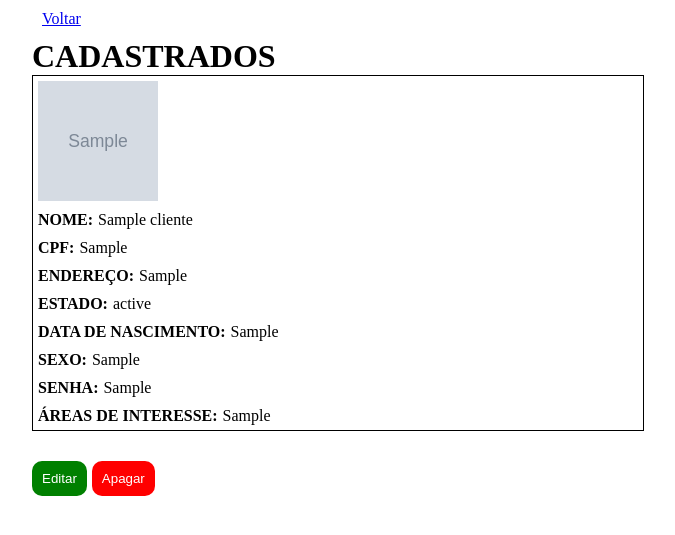
After one commit to ivaraujosenai/cadastro, a PHP site: page /listar.php in a window 1280 px wide. The commit adds this page. Shown: the top 535 px of the page, without its empty margins (308-983 px from the left). Run offline with PHP 8.4, Linux system fonts and the light colour scheme; tables that the repository leaves empty or names only in its code hold one stand-in row (values such as "Sample post"); grey boxes marked "Sample" are stand-in pictures.

Commit message:
Add pages Listar and Apagar
Foi criado a pagina de listar
e a função de apagar os registros

```diff
--- a/cadastro.php
+++ b/cadastro.php
@@ -83,7 +83,7 @@ if(isset($_POST['nome'])){
         else{
             echo ("CPF inválido!");
         }
-        //echo "<img height=120 width=120 src='imagens/$nome_foto'>";
+        //echo "";
     }
 
 }
--- a/index.php
+++ b/index.php
@@ -11,6 +11,7 @@
     <main>
         <nav>
             <a href="cadastrar.php">Add New</a>
+            <a href="listar.php">Listar</a>
         </nav>
         <h1>LOGIN</h1>
         <section>
--- /dev/null
+++ b/listar.css
@@ -0,0 +1,78 @@
+*{
+    margin: 0;
+    padding: 0;
+}
+body{
+    display: flex;
+    justify-content: center;
+    align-items: center;
+    width: 100%;
+}
+
+main{
+    display: flex;
+    flex-direction: column;
+    width: 100%;
+    max-width: 600px;
+}
+
+section{
+    display: flex;
+    flex-direction: column;
+    width: 100%;
+}
+
+nav{
+    display: flex;
+    width: 100%;
+    padding: 10px;
+}
+
+#lista{
+    display: flex;
+    flex-direction: column;
+    align-items: start;
+    gap: 30px;
+}
+
+.container-lista{
+    display: flex;
+    flex-direction: column;
+    align-items: start;
+    width: 100%;
+    border: 1px solid black;
+    gap: 10px;
+    padding: 5px;
+}
+
+.campos{
+    display: flex;
+    flex-direction: row;
+    gap: 5px;
+}
+
+.campos p{
+    font-weight: bold;
+}
+
+#container-btn-lista{
+    display: flex;
+    flex-direction: row;
+    gap: 5px;
+}
+
+button{
+    padding: 10px;
+    border: 0;
+    border-radius: 10px;
+    color: white;
+    cursor: pointer;
+}
+
+#editar{
+    background-color: green;
+}
+
+#apagar{
+    background-color: red;
+}
--- /dev/null
+++ b/listar.php
@@ -0,0 +1,49 @@
+<!DOCTYPE html>
+<html lang="pt-br">
+<head>
+    <meta charset="UTF-8">
+    <meta name="viewport" content="width=device-width, initial-scale=1.0">
+    <title>Listar</title>
+    <link rel="stylesheet" href="listar.css">
+</head>
+<body>
+    <main>
+        <nav>
+            <a href="index.php">Voltar</a>
+        </nav>
+        <h1>CADASTRADOS</h1>
+        <section id="lista">
+            <?php
+                include('conexao.php');
+
+                $busca = $conexao->query("SELECT * FROM clientes");
+
+                while($dados = mysqli_fetch_array($busca,MYSQLI_ASSOC)){
+            ?>
+                <div class="container-lista">
+                    <div class="campos"><?php echo "<img height=120 width=120 src='imagens/".$dados['foto']."'>";?></div>
+                    <div class="campos"><p>NOME: </p><?php echo $dados['nome'];?></div>
+                    <div class="campos"><p>CPF: </p><?php echo $dados['cpf'];?></div>
+                    <div class="campos"><p>ENDEREÇO: </p><?php echo $dados['endereco'];?></div>
+                    <div class="campos"><p>ESTADO: </p><?php echo $dados['estado'];?></div>
+                    <div class="campos"><p>DATA DE NASCIMENTO: </p><?php echo $dados['data_nasc'];?></div>
+                    <div class="campos"><p>SEXO: </p><?php echo $dados['sexo'];?></div>
+                    <div class="campos"><p>SENHA: </p><?php echo $dados['senha'];?></div>
+                    <div class="campos"><p>ÁREAS DE INTERESSE: </p><?php echo $dados['areas'];?></div>
+                </div>
+                <div id="container-btn-lista">
+                    <form action="editar.php" method="post">
+                        <input type="hidden" name="id" value="<?php echo $dados['id'];?>">
+                        <button type="submit" name="editar" id="editar">Editar</button>
+                    </form>
+                    <form action="acoes.php" method="post">
+                        <input type="hidden" name="id" value="<?php echo $dados['id'];?>">
+                        <button type="submit" name="apagar" id="apagar">Apagar</button>
+                    </form>
+                </div>
+            <?php } ?>
+
+        </section>
+    </main>
+</body>
+</html>
```
Also changed, not shown: acoes.php (added, +11 -0 lines), editar.php (added, +72 -0 lines), imagens/gnomo_careca.png (added), imagens/marmita.jpg (added), imagens/soldado.jpg (added), imagens/super-choque-2.jpg (added), imagens/thiago-com-h.jpg (added), style.css (line endings or trailing spaces).
